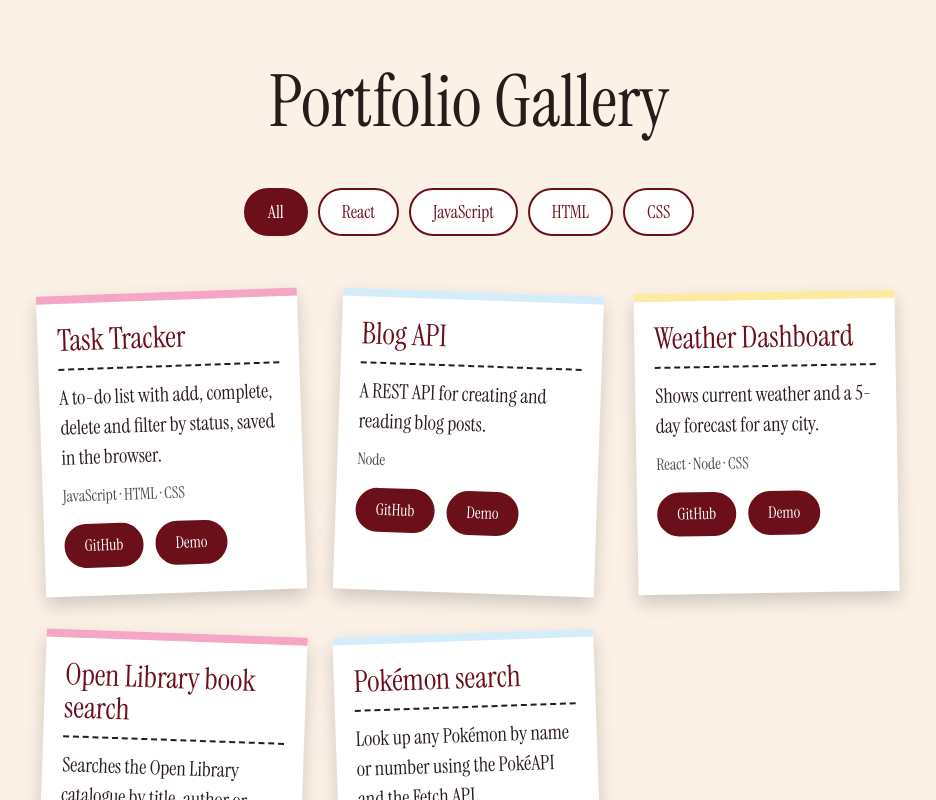
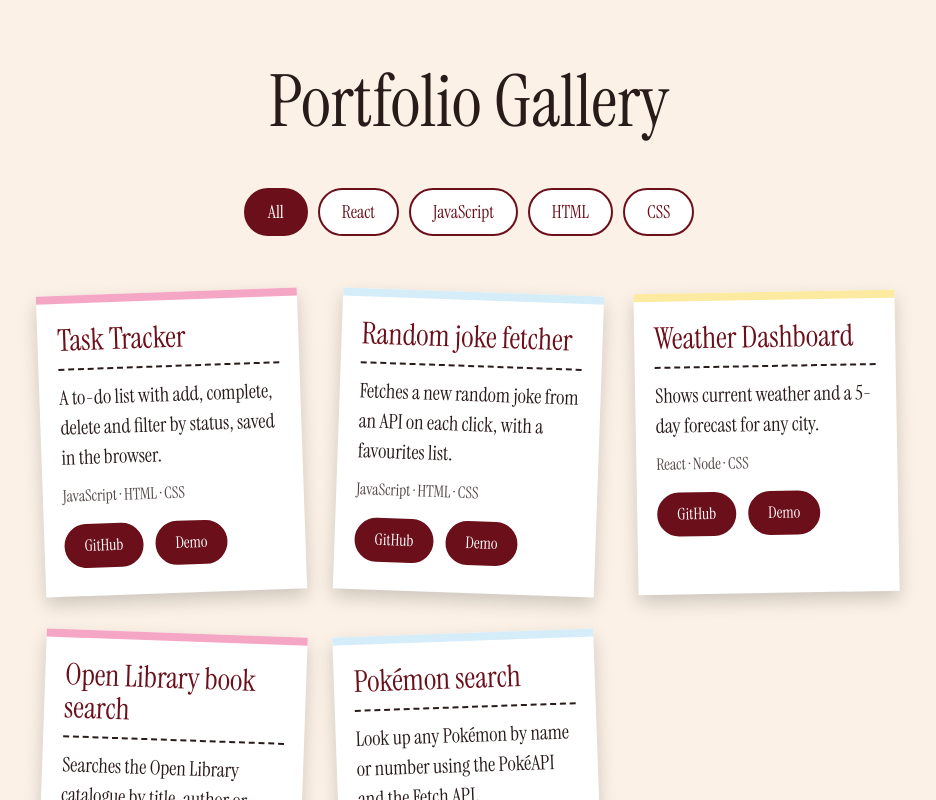
Before and after one commit to aadi-eee/week11, a React (Create React App) app: page / in a window 1280 px wide. Shown: the top 800 px of the page, without its empty margins (171-1107 px from the left). Built offline with nearby package versions, Linux system fonts and the light colour scheme.

Commit message:
Replace Blog API with joke fetcher

```diff
--- a/src/data/projects.js
+++ b/src/data/projects.js
@@ -8,12 +8,12 @@ const projects = [
     demo: "https://aadi-eee.github.io/task-tracker/",
   },
   {
-        id: 2,
-    title: "Blog API",
-    description: "A REST API for creating and reading blog posts.",
-    tech: ["Node"],
-    github: "https://github.com/aadi-eee/week11",
-    demo: "https://week11-rho.vercel.app/",
+    id: 2,
+    title: "Random joke fetcher",
+    description: "Fetches a new random joke from an API on each click, with a favourites list.",
+    tech: ["JavaScript", "HTML", "CSS"],
+    github: "https://github.com/aadi-eee/webprogramming",
+    demo: "https://aadi-eee.github.io/webprogramming/week6/week6.html",
   },
   {
     id: 3,
```
